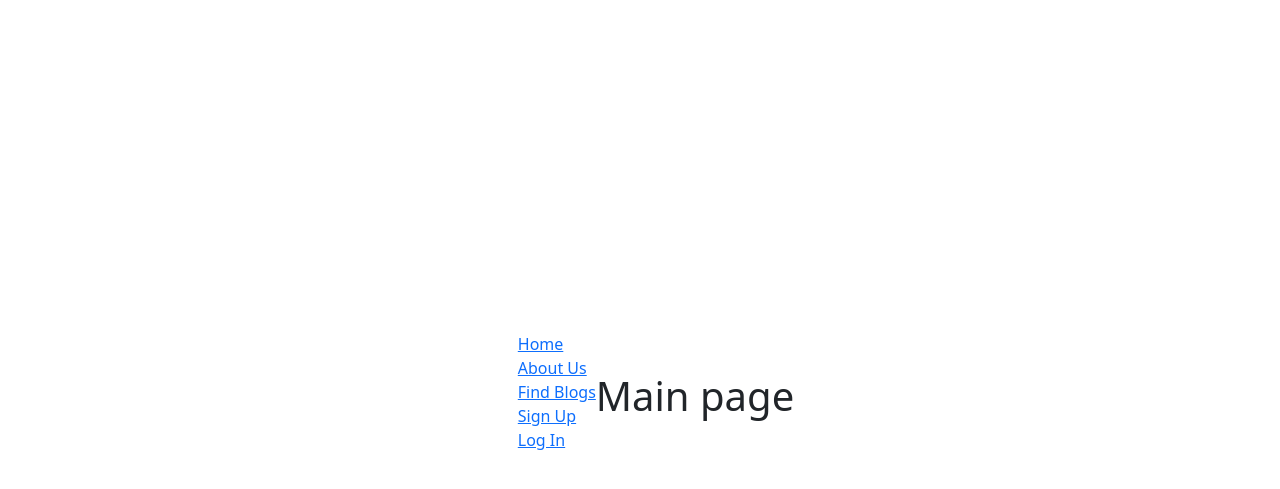
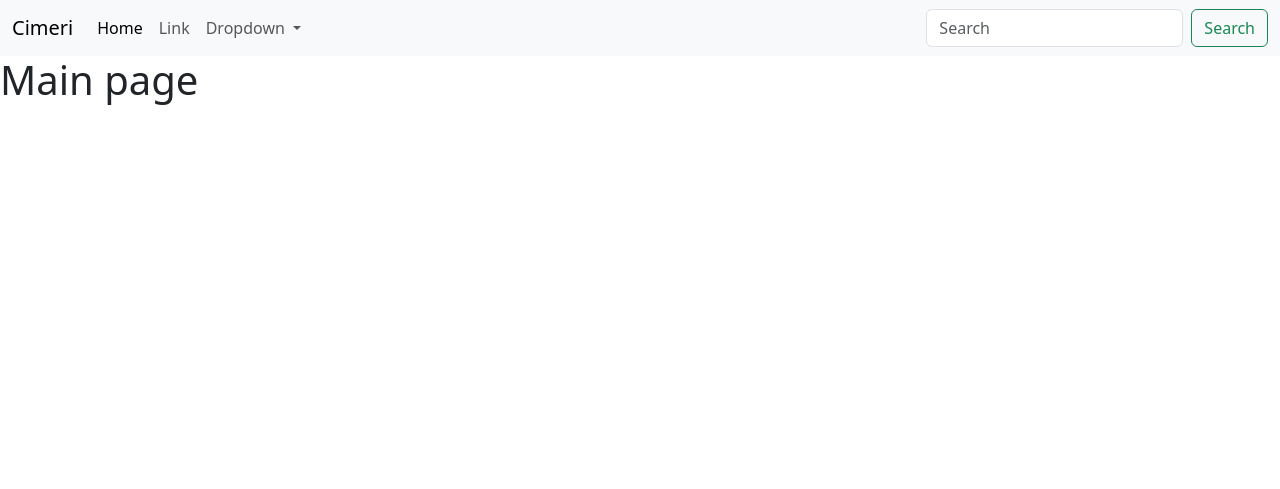
Before and after one commit to narmerui/bizkod, a PHP site: page / in a window 1280 px wide. Shown: the top 489 px of the page. Run offline with PHP 8.4, Linux system fonts and the light colour scheme.

Commit message:
Changed style, new navbar

```diff
--- a/css/style.css
+++ b/css/style.css
@@ -73,53 +73,3 @@ body, h1, p, form {
     margin: 0;
     padding: 0;
 }
-
-/* Center the content vertically and horizontally */
-body {
-    display: flex;
-    justify-content: center;
-    align-items: center;
-    height: 100vh;
-    background-color: dimgray;
-}
-
-/* Style the signup form */
-form {
-    background-color: #fff;
-    border-radius: 5px;
-    box-shadow: 0 0 10px rgba(0, 0, 0, 0.1);
-    padding: 20px;
-    width: 300px;
-    text-align: center;
-}
-
-h1 {
-    font-size: 24px;
-    margin-bottom: 20px;
-}
-
-/* Style form input fields */
-input[type="text"],
-input[type="password"],
-button {
-    width: 100%;
-    padding: 10px;
-    margin: 10px 0;
-    border: 1px solid #ccc;
-    border-radius: 5px;
-}
-
-button {
-    background-color: #007bff;
-    color: #fff;
-    cursor: pointer;
-}
-
-button:hover {
-    background-color: #0056b3;
-}
-
-/* Add some spacing between the form elements */
-form > * {
-    margin: 10px 0;
-}
--- a/header.php
+++ b/header.php
@@ -23,20 +23,38 @@ session_start();
 <nav>
     <div>
         <a href="index.php"><i class="bi bi-door-open"></i></a>
-        <ul>
-            <li><a href="index.php">Home</a></li>
-            <li><a href="discover.php">About Us</a></li>
-            <li><a href="blog.php">Find Blogs</a></li>
-            <?php
-                if (isset($_SESSION["useruid"])){
-                    echo "<li><a href=\"profile.php\">Profile page</a></li>";
-                    echo "<li><a href=\"includes/logout.inc.php\">Log out</a></li>";
-                }
-                else{
-                    echo "<li><a href=\"signup.php\">Sign Up</a></li>";
-                    echo "<li><a href=\"login.php\">Log In</a></li>";
-                }
-            ?>
-        </ul>
+        <nav class="navbar navbar-expand-lg bg-body-tertiary">
+            <div class="container-fluid">
+                <a class="navbar-brand" href="#">Cimeri</a>
+                <button class="navbar-toggler" type="button" data-bs-toggle="collapse" data-bs-target="#navbarSupportedContent" aria-controls="navbarSupportedContent" aria-expanded="false" aria-label="Toggle navigation">
+                    <span class="navbar-toggler-icon"></span>
+                </button>
+                <div class="collapse navbar-collapse" id="navbarSupportedContent">
+                    <ul class="navbar-nav me-auto mb-2 mb-lg-0">
+                        <li class="nav-item">
+                            <a class="nav-link active" aria-current="page" href="#">Home</a>
+                        </li>
+                        <li class="nav-item">
+                            <a class="nav-link" href="#">Link</a>
+                        </li>
+                        <li class="nav-item dropdown">
+                            <a class="nav-link dropdown-toggle" href="#" role="button" data-bs-toggle="dropdown" aria-expanded="false">
+                                Dropdown
+                            </a>
+                            <ul class="dropdown-menu">
+                                <li><a class="dropdown-item" href="#">Action</a></li>
+                                <li><a class="dropdown-item" href="#">Another action</a></li>
+                                <li><hr class="dropdown-divider"></li>
+                                <li><a class="dropdown-item" href="#">Something else here</a></li>
+                            </ul>
+                        </li>
+                    </ul>
+                    <form class="d-flex" role="search">
+                        <input class="form-control me-2" type="search" placeholder="Search" aria-label="Search">
+                        <button class="btn btn-outline-success" type="submit">Search</button>
+                    </form>
+                </div>
+            </div>
+        </nav>
     </div>
 </nav>
```
